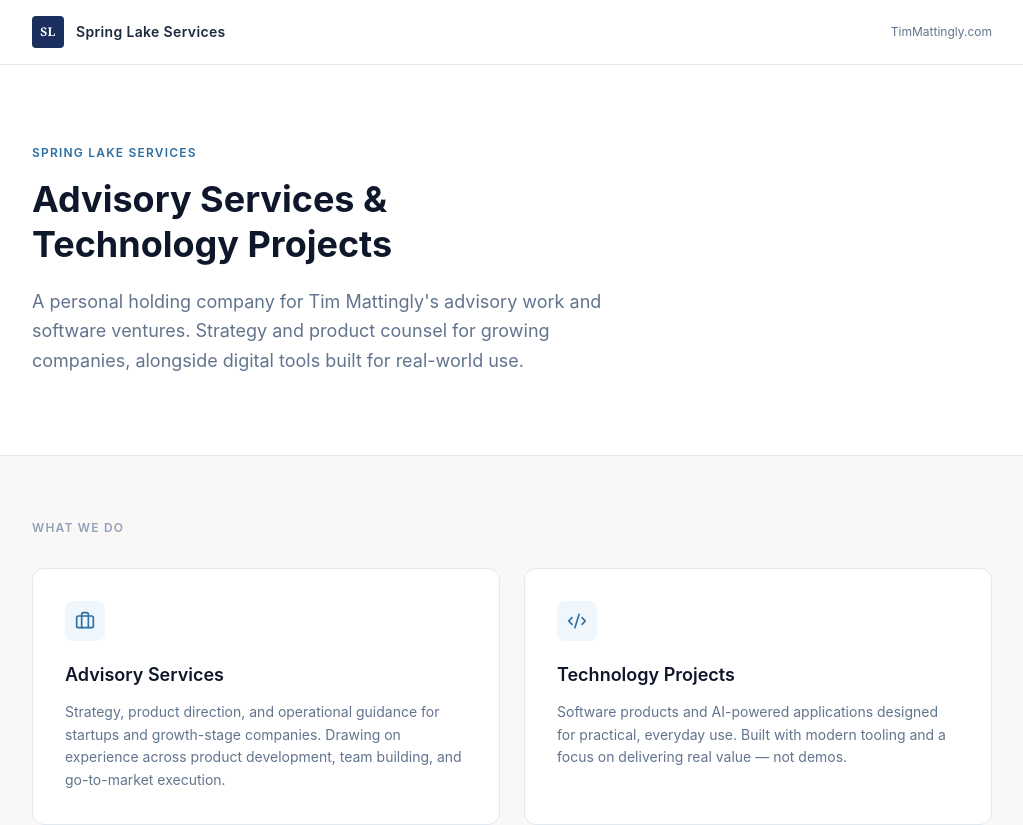
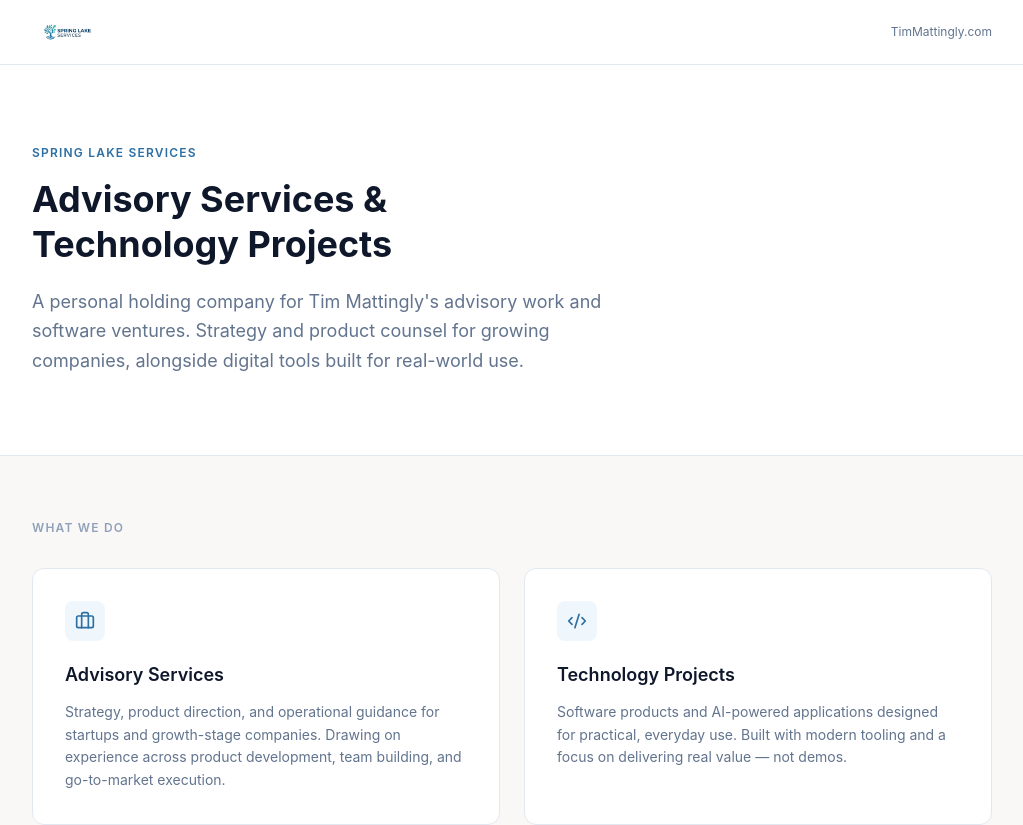
Before and after one commit to email-debug/springlakeservices, a React (Vite) app: page / in a window 1280 px wide. Shown: the top 825 px of the page, without its empty margins (128-1151 px from the left). Built offline with nearby package versions, Linux system fonts and the light colour scheme.

Commit message:
feat: use real logo in nav and favicon

```diff
--- a/index.html
+++ b/index.html
@@ -2,7 +2,7 @@
 <html lang="en">
   <head>
     <meta charset="UTF-8" />
-    <link rel="icon" type="image/svg+xml" href="/favicon.svg" />
+    <link rel="icon" type="image/jpeg" href="/sls-icon.jpg" />
     <meta name="viewport" content="width=device-width, initial-scale=1.0" />
     <meta name="description" content="Spring Lake Services — Advisory services and technology ventures by Tim Mattingly." />
     <meta property="og:title" content="Spring Lake Services" />
--- a/src/App.tsx
+++ b/src/App.tsx
@@ -23,15 +23,7 @@
       {/* Nav */}
       <header className="border-b border-slate-200 bg-white">
         <div className="max-w-5xl mx-auto px-8 h-16 flex items-center justify-between">
-          <div className="flex items-center gap-3">
-            <div
-              className="w-8 h-8 rounded flex items-center justify-center text-white text-xs font-bold tracking-wide select-none"
-              style={{ backgroundColor: '#1a2f5e', fontFamily: 'Georgia, serif' }}
-            >
-              SL
-            </div>
-            <span className="text-slate-800 font-semibold text-sm tracking-wide">Spring Lake Services</span>
-          </div>
+          <img src="/sls-logo.jpg" alt="Spring Lake Services" className="h-9 w-auto" />
           <a
             href="https://www.timmattingly.com"
             target="_blank"
```
Also changed, not shown: public/sls-icon.jpg (renamed from public/sls icon.jpg), public/sls-logo.jpg (renamed from public/sls logo.jpg).
